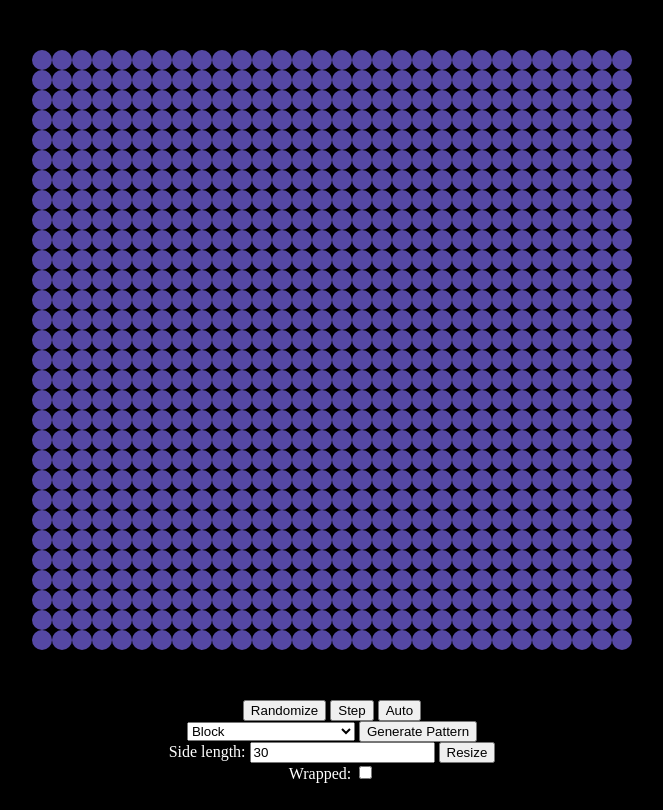
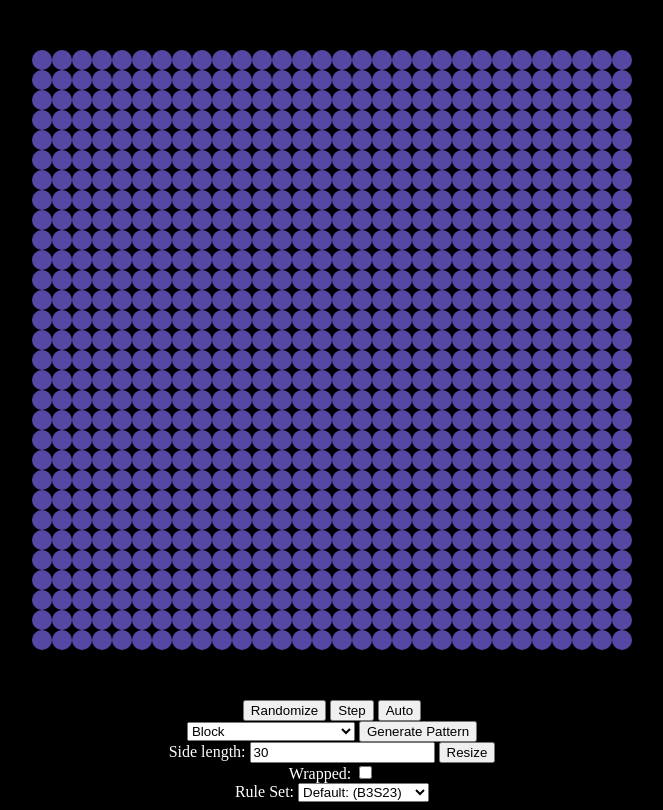
Before and after one commit to jasminenoack/game-of-life, a website built with webpack: page index.html in a window 1280 px wide. Shown: the whole page, without its empty margins (308-971 px from the left). Built offline with nearby package versions, Linux system fonts and the light colour scheme.

Commit message:
add rule sets

```diff
--- a/index.html
+++ b/index.html
@@ -87,6 +87,13 @@
         </label>
     </div>
 
+    <div>
+        <label>
+            Rule Set:
+            <select id="ruleSets"></select>
+        </label>
+    </div>
+
 
     <script src="./lib/d3.js"></script>
     <script type="text/javascript" src="bundle.js">
--- a/src/app.ts
+++ b/src/app.ts
@@ -1,4 +1,4 @@
-import { Board } from './board'
+import { ruleSets, Board } from './board'
 import { patterns } from './patterns'
 
 declare const d3: any;
@@ -6,8 +6,14 @@ declare const d3: any;
 let sideLengthEl, sideLength, squareSize, height, width, board;
 const boardEl = d3.select("#board")
 const wrappedEl = document.getElementById("wrapped")
+const rulesEl = document.getElementById("ruleSets")
 
-setUpSizes()
+Object.keys(ruleSets).forEach(rule => {
+    const option = document.createElement('option')
+    option.value = rule
+    option.innerText = ruleSets[rule].name
+    rulesEl.appendChild(option)
+});
 
 function drawBoard() {
     const data = board.data()
@@ -24,7 +30,6 @@ function drawBoard() {
         .attr("ry", squareSize / 2)
         .attr("fill", (d) => d.color)
 }
-drawBoard()
 
 const randomButton = document.getElementById("random")
 randomButton.addEventListener("click", () => {
@@ -59,6 +64,13 @@ generateButton.addEventListener("click", () => {
     drawBoard()
 })
 
+function setUpBoard() {
+    board = new Board(width, height)
+    board.wrapped = true
+    board.wrapped = (wrappedEl as HTMLInputElement).checked
+
+    board.ruleSet = ruleSets[(rulesEl as HTMLSelectElement).value]
+}
 
 function setUpSizes() {
     let pattern
@@ -74,9 +86,7 @@ function setUpSizes() {
     height = sideLength;
     width = sideLength;
 
-    board = new Board(width, height)
-    board.wrapped = true
-    board.wrapped = (wrappedEl as HTMLInputElement).checked
+    setUpBoard()
 
     boardEl.attr("height", height * squareSize)
     boardEl.attr("width", width * squareSize)
@@ -94,3 +104,10 @@ resizeButton.addEventListener("click", () => {
 wrappedEl.addEventListener("change", (e) => {
     board.wrapped = (wrappedEl as HTMLInputElement).checked
 })
+
+rulesEl.addEventListener("change", () => {
+    board.ruleSet = ruleSets[(rulesEl as HTMLSelectElement).value]
+})
+
+setUpSizes()
+drawBoard()
--- a/src/board.ts
+++ b/src/board.ts
@@ -2,8 +2,29 @@ import { Spot } from './spot'
 
 export const ruleSets = {
     default: {
+        name: "Default: (B3S23)",
         stayAlive: [2, 3],
         born: [3]
+    },
+    highlife: {
+        name: "Highlife: (B36S23)",
+        stayAlive: [2, 3],
+        born: [3, 6]
+    },
+    split: {
+        name: "Split: (B6S16)",
+        stayAlive: [1, 6],
+        born: [6]
+    },
+    fractal: {
+        name: "Fractal: (B1S12)",
+        stayAlive: [1, 2],
+        born: [1]
+    },
+    seeds: {
+        name: "Seeds: (B2S)",
+        stayAlive: [],
+        born: [2]
     }
 }
 
@@ -174,8 +195,6 @@ export class Board {
             ) {
                 results.push("alive")
             } else if (status === "alive") {
-                results.push("dying")
-            } else if (status === "dying") {
                 results.push("dead")
             } else {
                 results.push(status)
```
Also changed, not shown: bundle.js (+40 -8 lines), spec/board.test.ts (+4 -4 lines).
